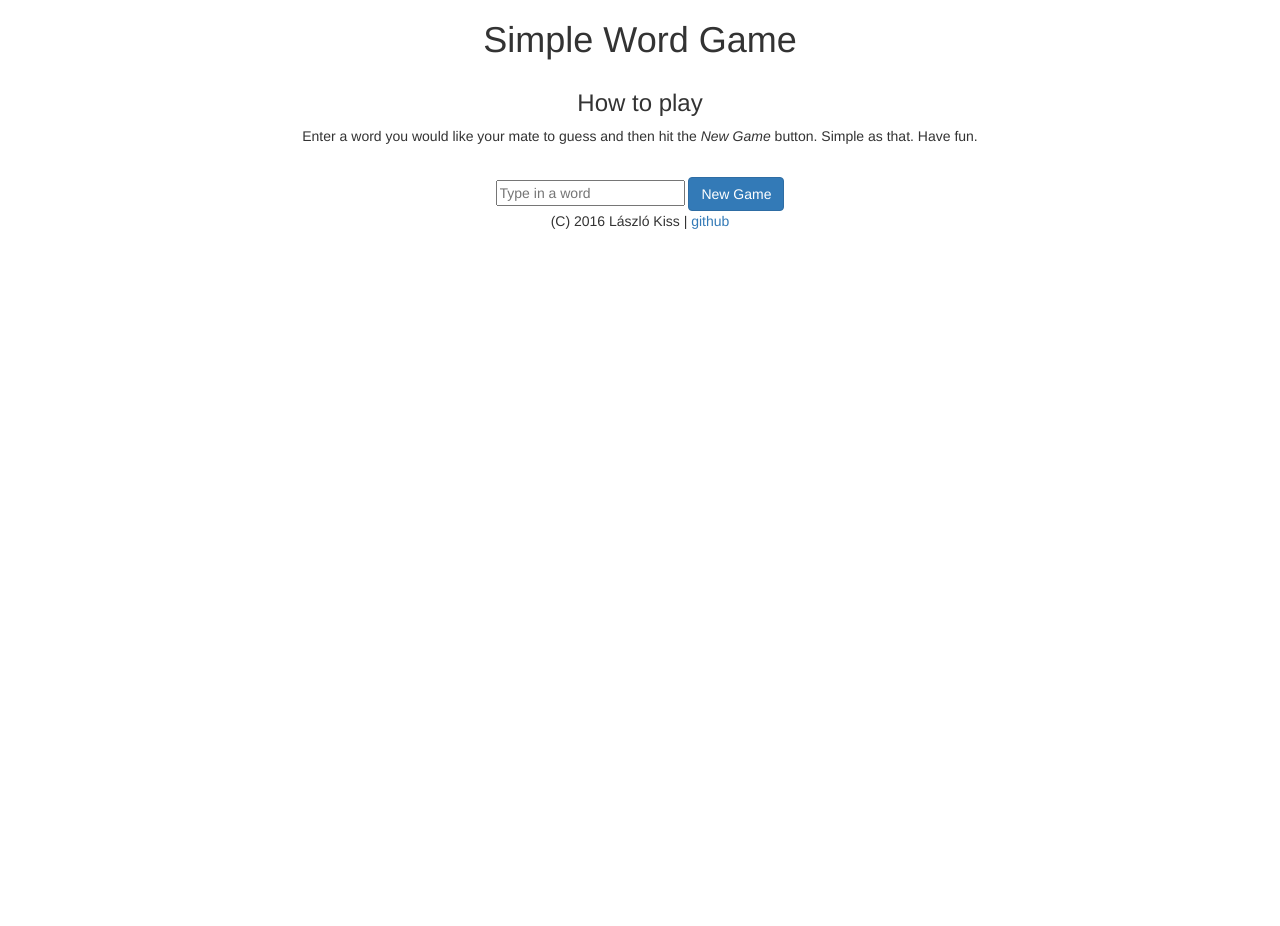
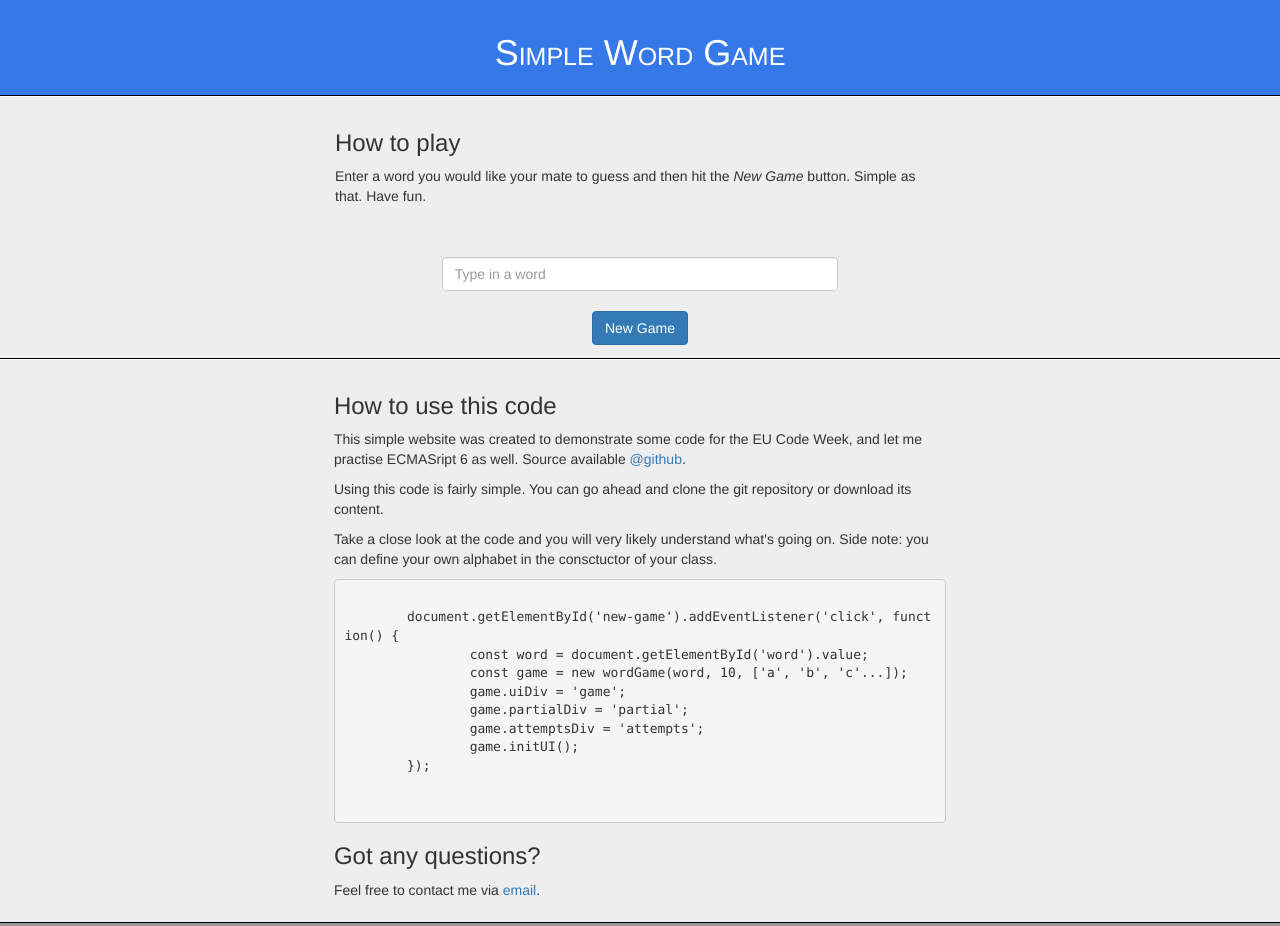
Before and after one commit to lszlkss/es6-wordgame-practice, a plain HTML site: page index.html in a window 1280 px wide. Shown: the top 926 px of the page. Before the commit the page ends 800 px from the top, so only its background shows below. Drawn offline with nearby package versions, Linux system fonts and the light colour scheme.

Commit message:
Updated UI.

```diff
--- a/css/style.css
+++ b/css/style.css
@@ -0,0 +1,32 @@
+header {
+	color: #ffffff;
+	background-color: #3579e8;
+	padding: 1%;
+	border-bottom: 1px solid #000000;
+	font-variant: small-caps;
+	text-transform: capitalize;
+}
+
+section {
+	background-color: #eeeeee;
+	border-top: 1px solid #ffffff;
+	border-bottom: 1px solid #000000;
+	padding: 1%;
+}
+
+footer {
+	color: #ffffff;
+	background-color: #999999;
+	padding: 1%;
+	border-bottom: 1px solid #000000;
+}
+
+footer a {
+	color: #ffffff;
+	font-weight: bold;
+	text-decoration: none;
+}
+
+footer a.hover {
+	text-decoration: none;
+}
--- a/index.html
+++ b/index.html
@@ -13,43 +13,87 @@
 			<h1>Simple Word Game</h1>
 		</header>
 
-		<section class="container-fluid text-center">
+		<section class="container-fluid">
 			<div class="row">
-				<div class="col-md-12">
+				<div class="col-md-3"></div>
+				<div class="col-md-6">
 					<h3>How to play</h3>
 					<p>
 						Enter a word you would like your mate to guess and then hit the <i>New Game</i> button. Simple as that. Have fun.
 					</p>
 				</div>
+				<div class="col-md-3"></div>
 			</div>
 
 			<div class="row">
-				<div class="col-md-2"></div>
-				<div class="col-md-8">
+				<div class="col-md-3"></div>
+				<div class="col-md-6">
 					<div id="partial">
 
 					</div>
 				</div>
-				<div class="col-md-2"></div>
+				<div class="col-md-3"></div>
 			</div>
 
 			<div class="row">
-				<div class="col-md-2"></div>
-				<div class="col-md-8">
-					<div id="game" class="btn-group" role="group">
+				<div class="col-md-3"></div>
+				<div class="col-md-6">
+					<div id="attempts">
+
+					</div>
+
+					<div id="game" class="btn-group text-center" role="group">
 
 					</div>
 				</div>
-				<div id="attempts" class="col-md-2"></div>
+				<div class="col-md-3"></div>
 			</div>
 
 			<div class="row">
-				<div class="col-md-12">
+				<div class="col-md-4"></div>
+				<div class="col-md-4 text-center">
 					<div>
-						<input type="password" id="word" name="word" placeholder="Type in a word">
+						<br>
+						<input class="form-control" type="password" id="word" name="word" placeholder="Type in a word"><br>
 						<button id="new-game" name="new-game" class="btn btn-primary">New Game</button>
 					</div>
 				</div>
+				<div class="col-md-4"></div>
+			</div>
+		</section>
+
+		<section>
+			<div class="row">
+				<div class="col-md-3"></div>
+				<div class="col-md-6">
+					<div>
+						<h3>How to use this code</h3>
+						<p>
+							This simple website was created to demonstrate some code for the EU Code Week, and let me practise ECMASript 6 as well. Source available <a href="https://github.com/lszlkss/es6-wordgame-practice">@github</a>.
+						</p>
+						<p>
+							Using this code is fairly simple. You can go ahead and clone the git repository or download its content.
+						</p>
+						<p>
+							Take a close look at the code and you will very likely understand what's going on. Side note: you can define your own alphabet in the consctuctor of your class.
+						</p>
+						<pre>
+							<code>
+	document.getElementById('new-game').addEventListener('click', function() {
+		const word = document.getElementById('word').value;
+		const game = new wordGame(word, 10, ['a', 'b', 'c'...]);
+		game.uiDiv = 'game';
+		game.partialDiv = 'partial';
+		game.attemptsDiv = 'attempts';
+		game.initUI();
+	});
+							</code>
+						</pre>
+						<h3>Got any questions?</h3>
+						<p>Feel free to contact me via <a href="mailto:ifj.kisslaszlo@gmail.com">email</a>.</p>
+					</div>
+				</div>
+				<div class="col-md-3"></div>
 			</div>
 		</section>
 
--- a/js/wordgameview.js
+++ b/js/wordgameview.js
@@ -8,7 +8,6 @@ class wordGame {
 		var gameDiv = this._uiDiv;
 		var partialDiv = this._partialDiv;
 		var attemptsDiv = this._attemptsDiv;
-		partialDiv.innerHTML = gameModel.mask;
 
 		for(let i = 0; i < gameModel.alphabet.length; i++) {
 			var letter = document.createElement('button');
@@ -29,7 +28,7 @@ class wordGame {
 				}
 
 				partialDiv.innerHTML = '<h2>' + gameModel.mask + '</h2>';
-				attemptsDiv.innerHTML = '<h2>' + gameModel.maxAttempts + '</h2>';
+				attemptsDiv.innerHTML = '<h4>' + gameModel.maxAttempts + ' attempts left</h4>';
 
 				if(gameModel.isGameOver() == 1) {
 					overText = 'You have lost this game.';
```
